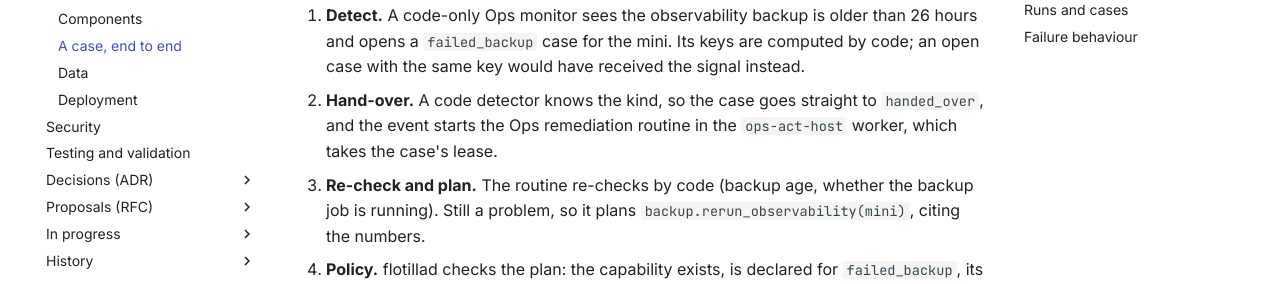
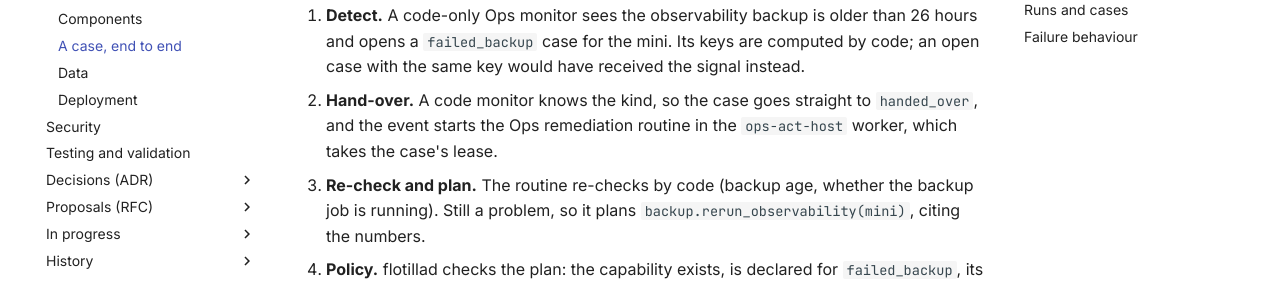
Before and after one commit to chipi/flotilla, an MkDocs documentation site: the page built from docs/architecture/run-lifecycle.md, in a window 1280 px wide and 900 px high, scrolled down 854 px. Shown: the part 170-454 px from the top of the window. Built offline with MkDocs 1.6.1 and Material for MkDocs 9.7.7, drawn with Linux system fonts in a browser that asks for light colours; comment, search, counter and statistics services are not loaded.

Commit message:
docs: "monitor" replaces "detector"
A monitor is a routine that watches a source and opens cases, by code or
with a model; "detect" stays the lifecycle step. The living docs used both
words for one thing (run-lifecycle.md, two lines apart); a vocabulary row
defines it. Nothing built used either word.

Co-Authored-By: Claude Opus 5.5 <noreply@anthropic.com>
Claude-Session: https://claude.ai/code/session_014cvkLDhZiuT6G7yUUfGC4i

```diff
--- a/docs/architecture/run-lifecycle.md
+++ b/docs/architecture/run-lifecycle.md
@@ -12,7 +12,7 @@ timeline (`flotilla case show <id>`). The full design is
 stateDiagram-v2
     [*] --> detected
     detected --> diagnosed: diagnose routine
-    detected --> handed_over: a code detector with a known kind
+    detected --> handed_over: a code monitor with a known kind
     diagnosed --> closed: dismissed or reported
     diagnosed --> handed_over: needs a fix
     diagnosed --> escalated: unsure
@@ -46,7 +46,7 @@ From the reference installation (the v1 chain).
 1. **Detect.** A code-only Ops monitor sees the observability backup is older than 26 hours and opens
    a `failed_backup` case for the mini. Its keys are computed by code; an open case with the same key
    would have received the signal instead.
-2. **Hand-over.** A code detector knows the kind, so the case goes straight to `handed_over`, and the
+2. **Hand-over.** A code monitor knows the kind, so the case goes straight to `handed_over`, and the
    event starts the Ops remediation routine in the `ops-act-host` worker, which takes the case's lease.
 3. **Re-check and plan.** The routine re-checks by code (backup age, whether the backup job is
    running). Still a problem, so it plans `backup.rerun_observability(mini)`, citing the numbers.
```
Also changed, not shown: docs/architecture/index.md (+1 -0 lines), docs/testing.md (+1 -1 lines).
